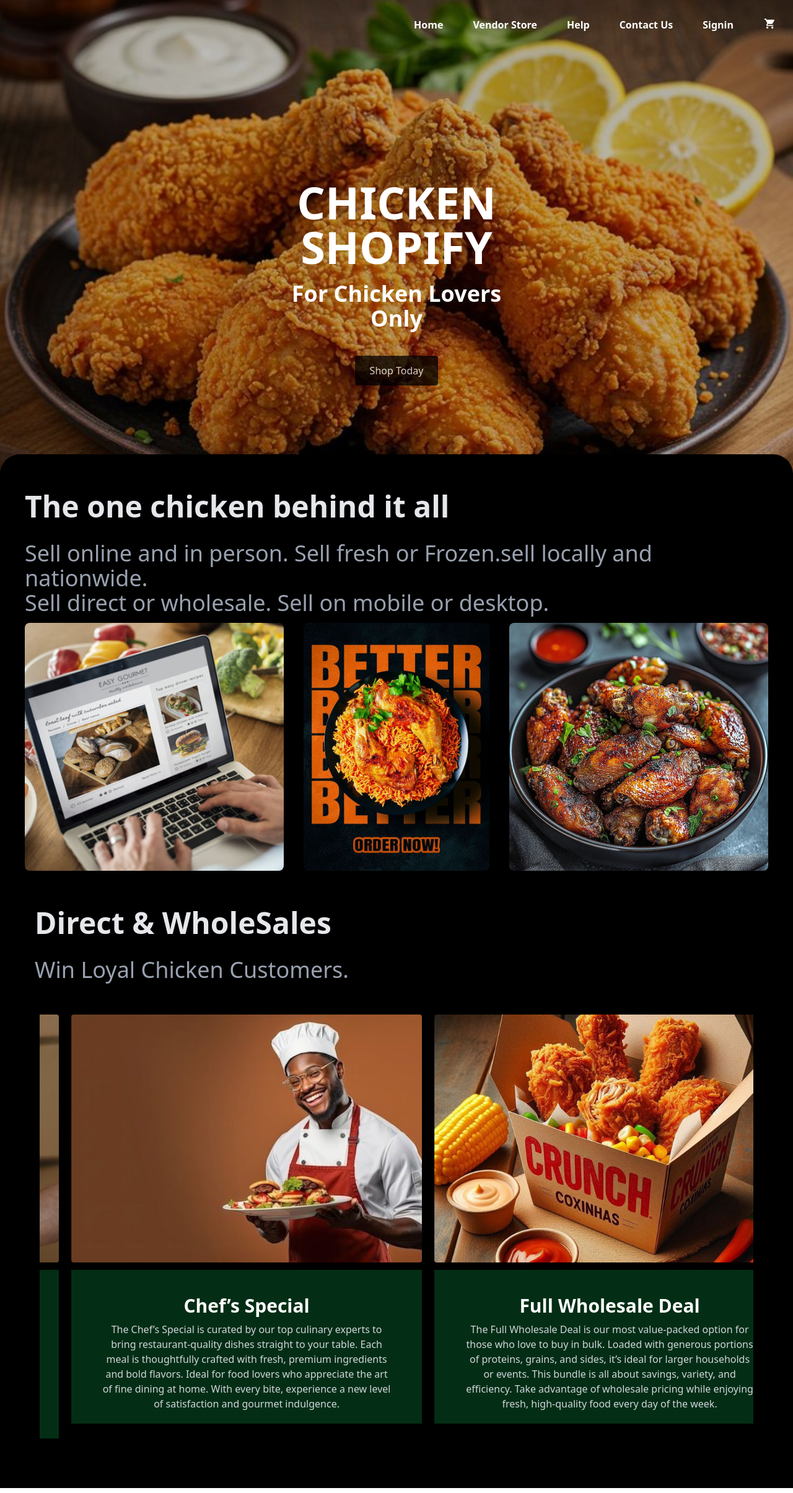
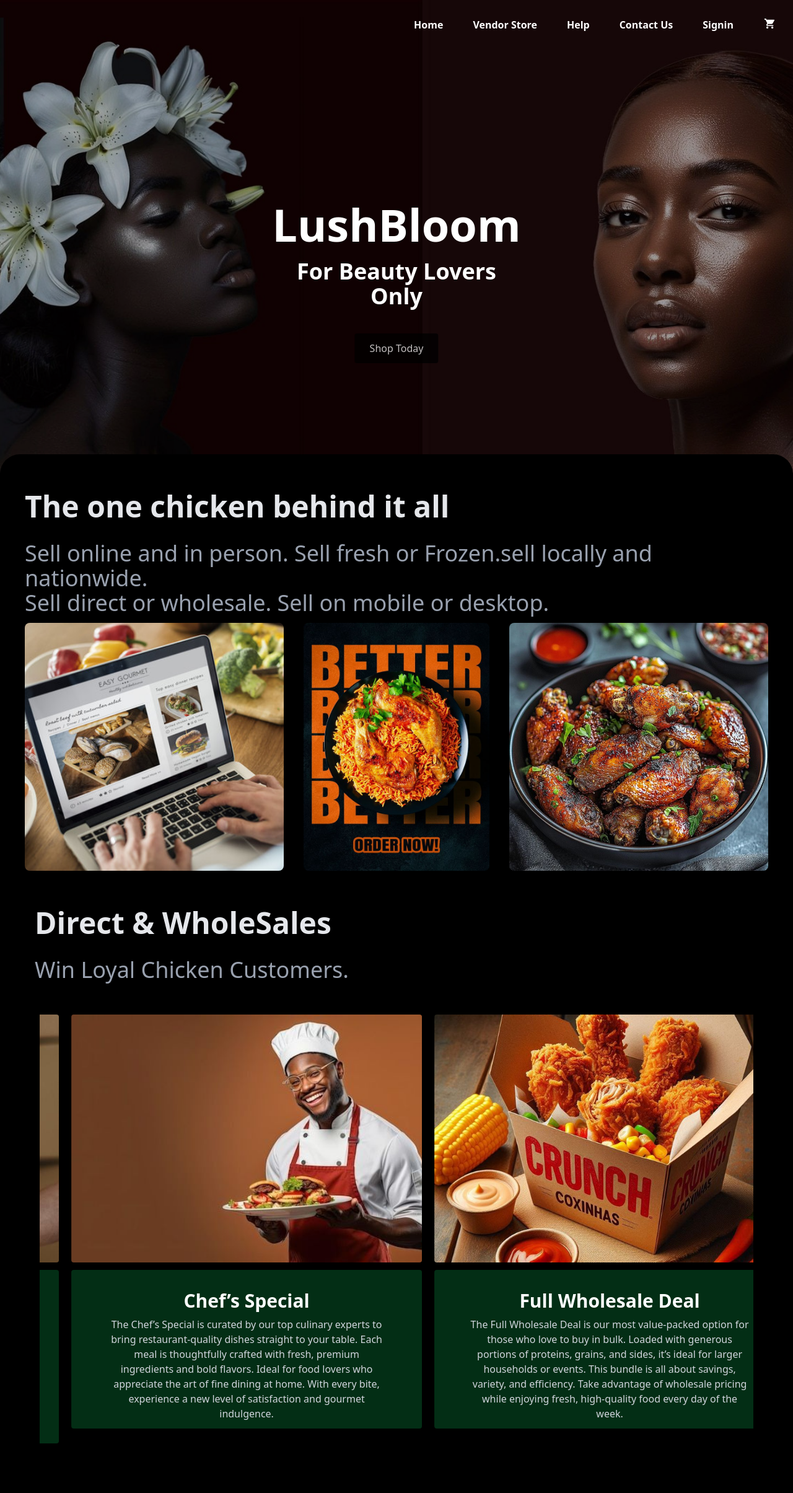
Before and after one commit to tobias-omondi/LushBloom, a React (Vite) app in the folder chickenshopfiy/: page / in a window 1280 px wide. Shown: the whole page at 62% size. Built offline with nearby package versions, Linux system fonts and the light colour scheme.

Commit message:
changing the website features and product to beauty products

```diff
--- a/chickenshopfiy/index.html
+++ b/chickenshopfiy/index.html
@@ -4,7 +4,7 @@
     <meta charset="UTF-8" />
     <link rel="icon" type="image/svg+xml" href="/vite.svg" />
     <meta name="viewport" content="width=device-width, initial-scale=1.0" />
-    <title>Chicken Shopify</title>
+    <title>LushBloom Beauty</title>
   </head>
   <body>
     <div id="root"></div>
--- a/chickenshopfiy/src/Components/HomePage/LandingPage.jsx
+++ b/chickenshopfiy/src/Components/HomePage/LandingPage.jsx
@@ -1,5 +1,5 @@
 import React from 'react';
-import chickenfries from '/src/assets/bites chicken.jpg';
+import chickenfries from '/src/assets/beauty.jpeg';
 import Navbar from '../../Navbar';
 import '../../App.css'
 import LandingSales from './LandingSales';
@@ -22,9 +22,9 @@ const LandingPage = () => {
 
       {/* Page Content Centered */}
       <div className='absolute top-1/2 left-1/2  transform -translate-x-1/2 -translate-y-1/2 z-20 text-center  text-white'>
-        <h1 className='text-5xl md:text-7xl font-extrabold mt-28'>CHICKEN SHOPIFY</h1>
+        <h1 className='text-5xl md:text-7xl font-extrabold mt-28'>LushBloom</h1>
         <h4 className='text-2xl md:text-4xl font-bold mt-5'>
-          For Chicken Lovers <br /> Only
+          For Beauty Lovers <br /> Only
         </h4>
         <button type='submit' className='bg-black opacity-75 text-white rounded p-3 mt-10 border-orange-600 cursor-pointer px-6 py-3'>Shop Today</button>
       </div>
--- a/chickenshopfiy/src/Components/HomePage/LandingWholeSalares.jsx
+++ b/chickenshopfiy/src/Components/HomePage/LandingWholeSalares.jsx
@@ -69,9 +69,9 @@ const LandingWholeSalares = ({ Title, Description }) => {
                 alt={`slide-${index}`}
                 className="w-full h-[400px] object-cover rounded transition-all duration-1000"
               />
-              <div className='text-center bg-green-950 h-auto py-5 mt-3'>
+              <div className='text-center bg-green-950 py-3 mt-3 rounded'>
                 <h2 className="text-white text-3xl font-semibold mt-5">{item.title}</h2>
-                <p className="text-gray-300 text-center mt-2 max-w-5/6 mx-auto">{item.description}</p>
+                <p className="text-gray-300 text-center mt-2 max-w-4/5 mx-auto">{item.description}</p>
                </div>
             </SwiperSlide>
           ))}
```
Also changed, not shown: chickenshopfiy/src/assets/beauty.jpeg (added).
